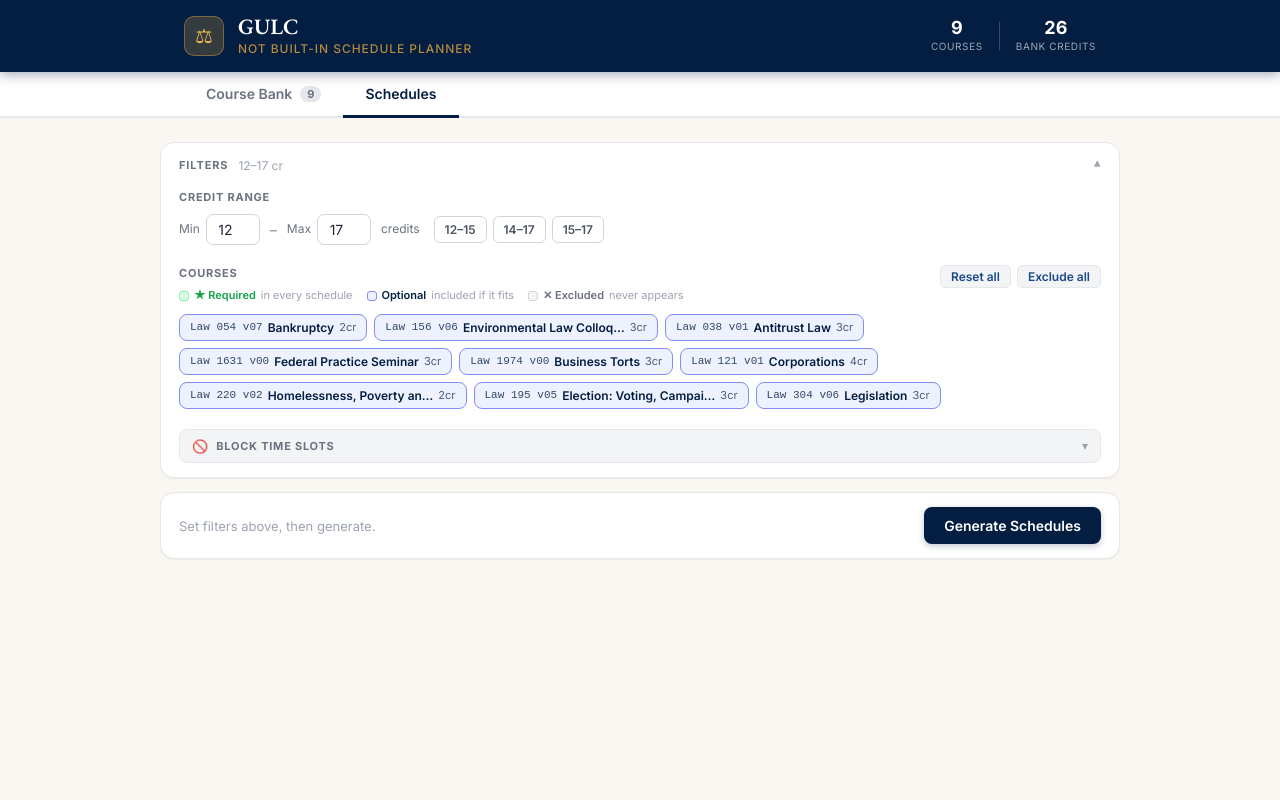
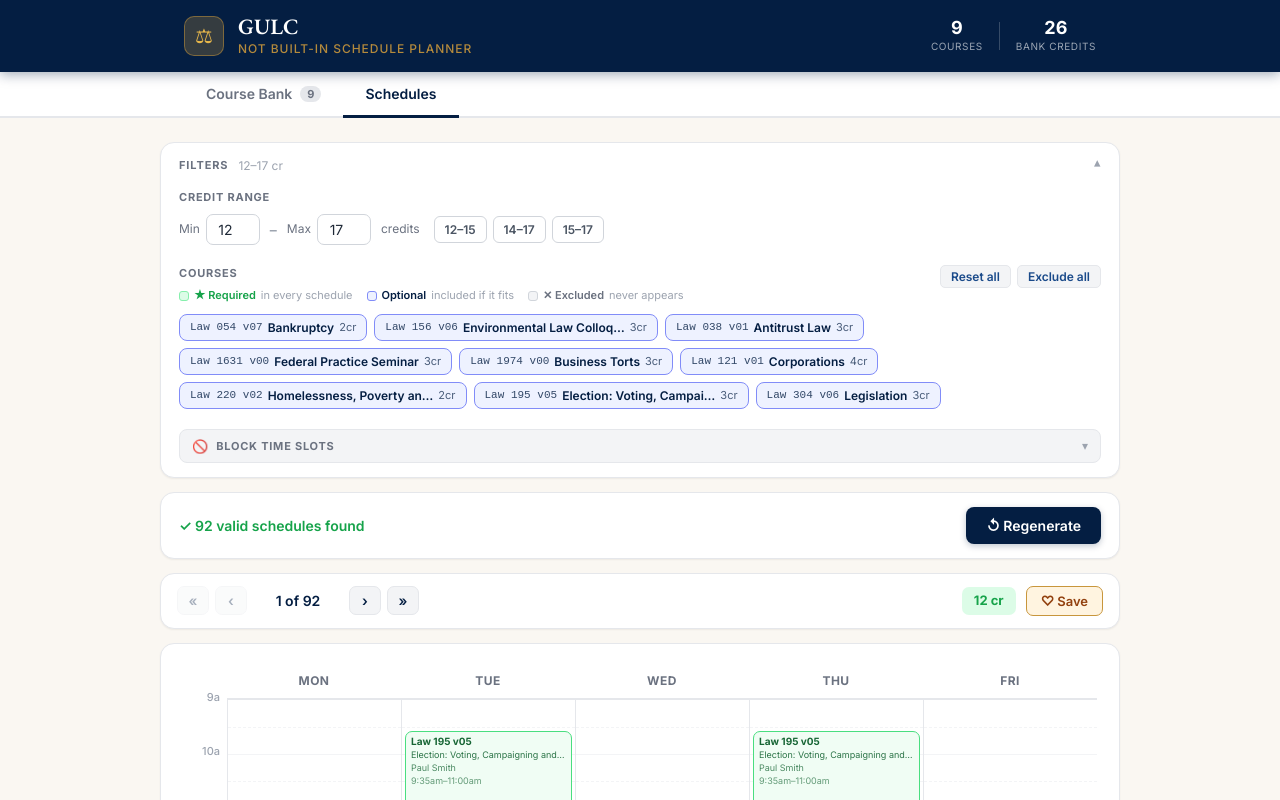
Before and after one commit to j3cohen/course-scheduler, a React (Vite) app: page / in a window 1280 px wide. Both pictures are taken after a click on the button "Schedules". Shown: the top 800 px of the page. Built offline with nearby package versions, Linux system fonts and the light colour scheme.

Commit message:
v1 ready here

```diff
--- a/package.json
+++ b/package.json
@@ -9,6 +9,7 @@
     "preview": "vite preview"
   },
   "dependencies": {
+    "html2canvas": "^1.4.1",
     "react": "^18.3.1",
     "react-dom": "^18.3.1",
     "uuid": "^11.0.3"
--- a/src/components/ScheduleView.jsx
+++ b/src/components/ScheduleView.jsx
@@ -1,4 +1,5 @@
-import React, { useState, useMemo } from 'react';
+import React, { useState, useMemo, useRef, useEffect } from 'react';
+import html2canvas from 'html2canvas';
 import { v4 as uuid } from 'uuid';
 import { generateSchedules, scheduleCredits, calendarBlocks, formatTime, formatDays } from '../utils/scheduler.js';
 import WeeklyCalendar from './WeeklyCalendar.jsx';
@@ -25,6 +26,9 @@ export default function ScheduleView({ courses, savedSchedules, onSaveSaved, onD
   const [view, setView] = useState('calendar');
   const [saveName, setSaveName] = useState('');
   const [showSaveInput, setShowSaveInput] = useState(false);
+  const [copyState, setCopyState] = useState('idle'); // 'idle' | 'copying' | 'copied' | 'error'
+
+  const calendarRef = useRef(null);
 
   function handleCreditChange(mn, mx) {
     setMinCredits(mn);
@@ -62,6 +66,33 @@ export default function ScheduleView({ courses, savedSchedules, onSaveSaved, onD
   const viewedCredits = viewingSaved ? scheduleCredits(viewingSaved.schedule) : currentCredits;
   const viewedBlocks = viewedSchedule ? calendarBlocks(viewedSchedule) : null;
 
+  async function handleCopy() {
+    if (!calendarRef.current) return;
+    setCopyState('copying');
+    try {
+      const canvas = await html2canvas(calendarRef.current, { scale: 2, useCORS: true, backgroundColor: '#ffffff', logging: false });
+      const blob = await new Promise(res => canvas.toBlob(res, 'image/png'));
+
+      // Try clipboard first; fall back to download
+      try {
+        await navigator.clipboard.write([new ClipboardItem({ 'image/png': blob })]);
+        setCopyState('copied');
+      } catch {
+        const url = URL.createObjectURL(blob);
+        const a = document.createElement('a');
+        a.href = url;
+        a.download = 'schedule.png';
+        a.click();
+        URL.revokeObjectURL(url);
+        setCopyState('downloaded');
+      }
+      setTimeout(() => setCopyState('idle'), 2500);
+    } catch {
+      setCopyState('error');
+      setTimeout(() => setCopyState('idle'), 2500);
+    }
+  }
+
   function handleSave() {
     if (!currentSchedule) return;
     const name = saveName.trim() || `Schedule ${savedSchedules.length + 1}`;
@@ -77,6 +108,10 @@ export default function ScheduleView({ courses, savedSchedules, onSaveSaved, onD
   }, [currentSchedule, savedSchedules]);
 
   const hasCourses = courses.some(c => c.sections.length > 0);
+
+  // Auto-generate with defaults the first time the tab is opened
+  // eslint-disable-next-line react-hooks/exhaustive-deps
+  useEffect(() => { if (hasCourses) runGenerate(); }, []);
 
   return (
     <div>
@@ -181,14 +216,23 @@ export default function ScheduleView({ courses, savedSchedules, onSaveSaved, onD
         <>
           <div style={calendarCard}>
             {view === 'calendar'
-              ? <WeeklyCalendar blocks={viewedBlocks} blocked={committedBlocked} />
+              ? <div ref={calendarRef} style={{ background: '#fff', padding: 4 }}><WeeklyCalendar blocks={viewedBlocks} blocked={committedBlocked} /></div>
               : <CourseListView schedule={viewedSchedule} credits={viewedCredits} />
             }
-            <div style={{ display: 'flex', justifyContent: 'center', marginTop: 14, paddingTop: 12, borderTop: '1px solid var(--gray-200)' }}>
+            <div style={{ display: 'flex', justifyContent: 'space-between', alignItems: 'center', marginTop: 14, paddingTop: 12, borderTop: '1px solid var(--gray-200)', flexWrap: 'wrap', gap: 8 }}>
               <div style={{ display: 'flex', gap: 0, background: 'var(--gray-100)', borderRadius: 8, padding: 3 }}>
                 <button onClick={() => setView('calendar')} style={toggleBtn(view === 'calendar')}>Calendar</button>
                 <button onClick={() => setView('list')} style={toggleBtn(view === 'list')}>Course List</button>
               </div>
+              {view === 'calendar' && (
+                <button onClick={handleCopy} disabled={copyState === 'copying'} style={copyBtn(copyState)}>
+                  {copyState === 'copying' ? 'Generating…'
+                    : copyState === 'copied' ? '✓ Copied!'
+                    : copyState === 'downloaded' ? '✓ Downloaded!'
+                    : copyState === 'error' ? '✕ Failed'
+                    : '⎘ Export image'}
+                </button>
+              )}
             </div>
           </div>
         </>
@@ -330,3 +374,12 @@ const listRow = (isFinal) => ({
   border: isFinal ? '1.5px solid var(--navy)' : '1.5px solid var(--gray-200)',
   background: isFinal ? '#F0F4FF' : 'var(--gray-50)',
 });
+const copyBtn = (state) => ({
+  fontSize: 12, fontWeight: 600, borderRadius: 7, padding: '6px 12px',
+  border: '1.5px solid var(--gray-200)',
+  background: (state === 'copied' || state === 'downloaded') ? 'var(--green-light)' : state === 'error' ? 'var(--red-light)' : 'var(--gray-100)',
+  color: (state === 'copied' || state === 'downloaded') ? 'var(--green)' : state === 'error' ? 'var(--red)' : 'var(--gray-600)',
+  cursor: state === 'copying' ? 'wait' : 'pointer',
+  whiteSpace: 'nowrap',
+  transition: 'background 0.2s, color 0.2s',
+});
--- a/src/components/WeeklyCalendar.jsx
+++ b/src/components/WeeklyCalendar.jsx
@@ -3,9 +3,6 @@ import { timeToMinutes, formatTime } from '../utils/scheduler.js';
 
 const DAYS = ['M', 'T', 'W', 'Th', 'F'];
 const DAY_LABELS = { M: 'Mon', T: 'Tue', W: 'Wed', Th: 'Thu', F: 'Fri' };
-const EARLIEST_HOUR = 8; // never display before this
-const DEFAULT_START  = 9; // default when no early classes
-const END_HOUR = 21;
 
 const COURSE_COLORS = [
   { bg: '#EEF2FF', border: '#818CF8', text: '#3730A3' },
@@ -48,9 +45,13 @@ export default function WeeklyCalendar({ blocks, blocked }) {
   const LABEL_W = compact ? 26 : 44;
   const HOUR_H  = compact ? 42 : 54;
 
-  // Only show 8am row when a course actually starts before 9am
-  const hasEarlyClass = blocks.some(b => timeToMinutes(b.startTime) < DEFAULT_START * 60);
-  const START_HOUR = hasEarlyClass ? EARLIEST_HOUR : DEFAULT_START;
+  // Start at 9am unless a class begins before 9am; fully dynamic end
+  const START_HOUR = blocks.length > 0
+    ? Math.min(9, Math.floor(Math.min(...blocks.map(b => timeToMinutes(b.startTime))) / 60))
+    : 9;
+  const END_HOUR = blocks.length > 0
+    ? Math.ceil(Math.max(...blocks.map(b => timeToMinutes(b.endTime))) / 60) + 1
+    : 18;
 
   const totalH = (END_HOUR - START_HOUR) * HOUR_H;
   const hours  = Array.from({ length: END_HOUR - START_HOUR + 1 }, (_, i) => START_HOUR + i);
```
Also changed, not shown: 1 other file (tests, documents, lock files or other folders).
